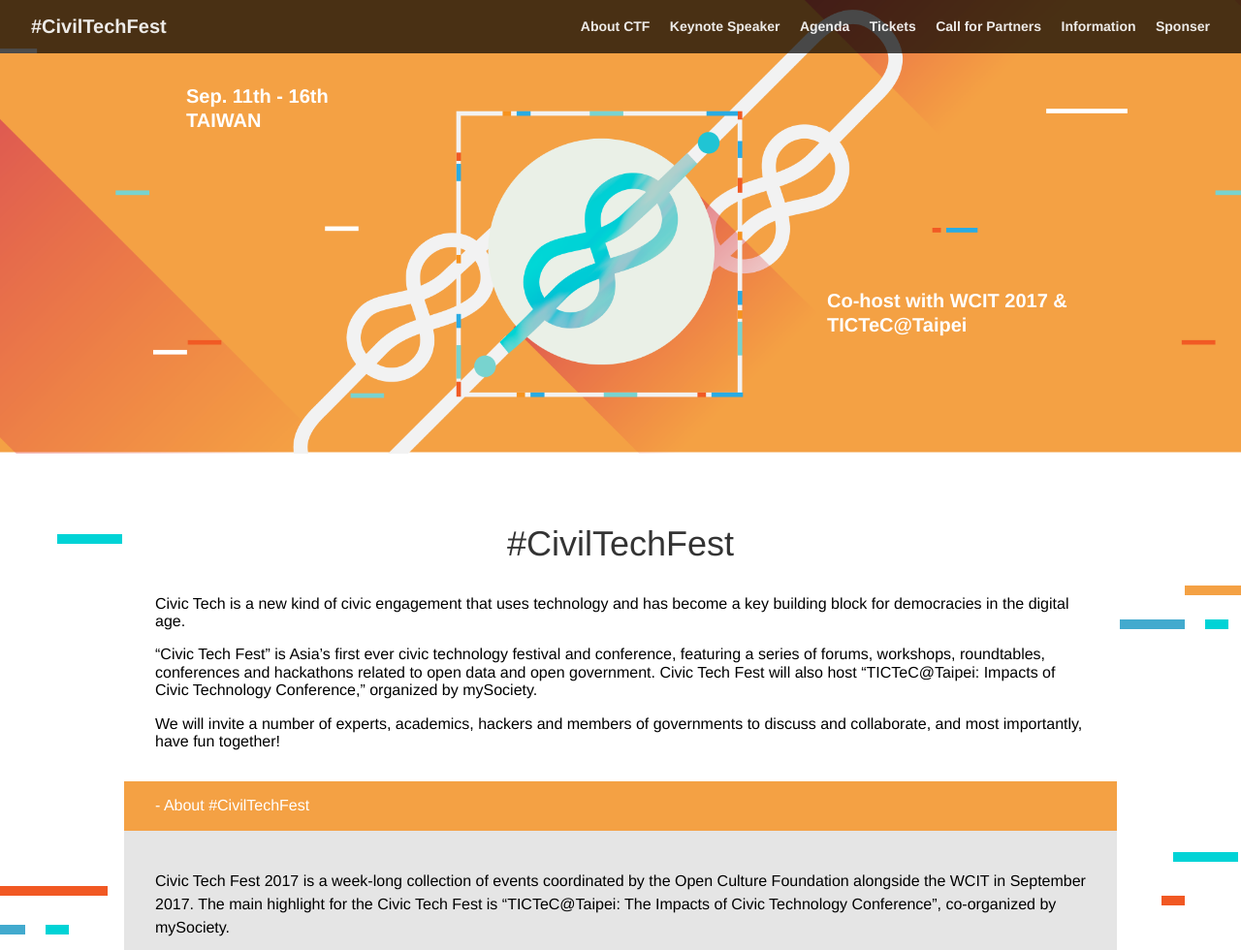
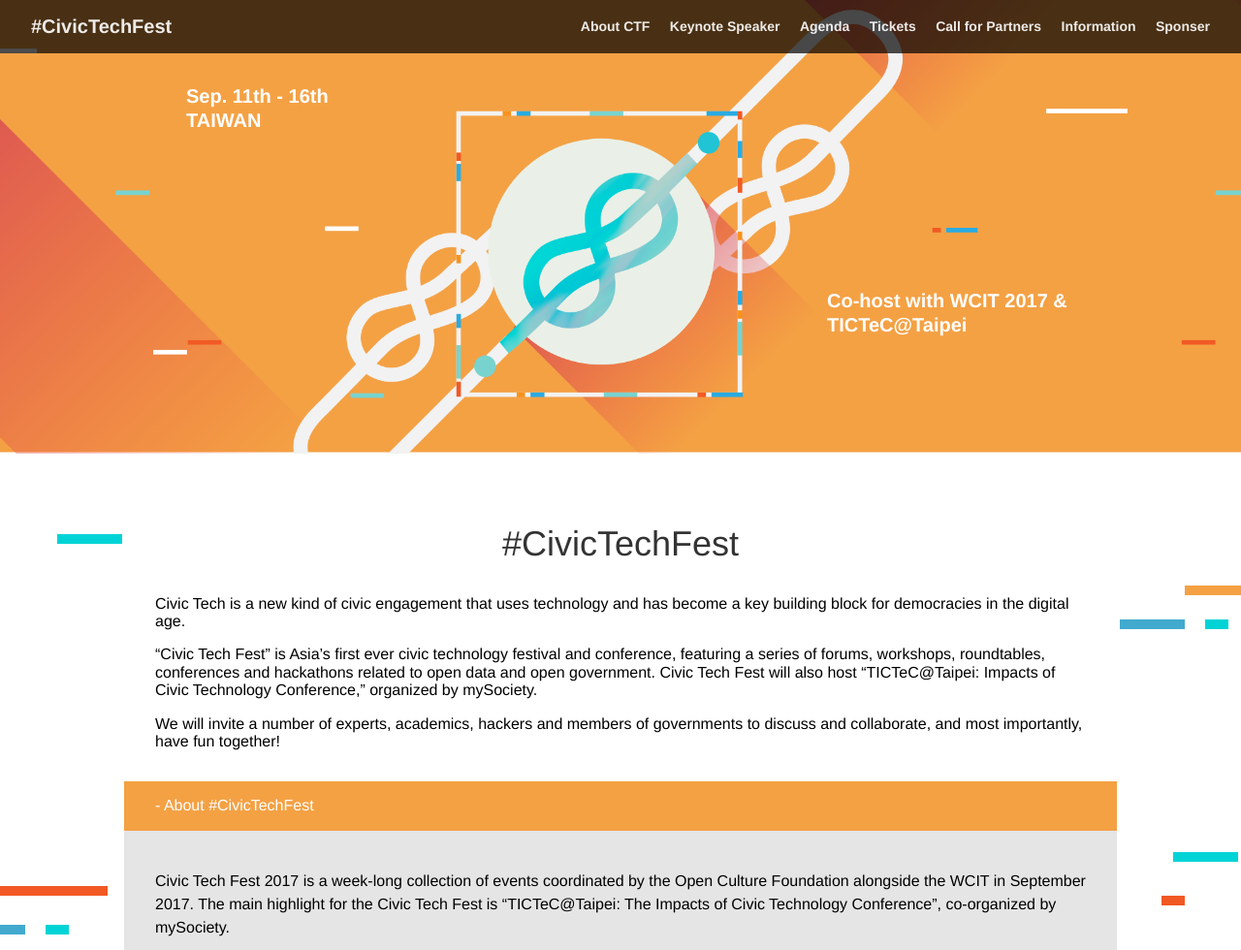
Before and after one commit to ocftw/ctfweb, a website: page index.html in a window 1280 px wide. Shown: the top 980 px of the page at 97% size. Drawn offline with nearby package versions, Linux system fonts and the light colour scheme.

Commit message:
change CivilTechFest to CivicTechFest

```diff
--- a/index.html
+++ b/index.html
@@ -5,7 +5,7 @@
     <meta charset="UTF-8" />
     <meta name="viewport" content="width=device-width">
     <link rel="stylesheet" href="./tachyons.min.css">
-    <title>#CivilTechFest</title>
+    <title>#CivicTechFest</title>
     <style>
         @font-face {
             font-family: 'fontello';
@@ -81,7 +81,7 @@
         <header class="w-100 pa3 pa3-l ph5-ns bg-black-70 fixed z-999">
             <div class="db dt-ns mw9 center v-mid w-100 white-90">
                 <div class="dib dtc-ns v-mid tl w-20">
-                    <a href="#top" class="pl3-l dib f4 fw6 link white-90" title="Home">#CivilTechFest</a>
+                    <a href="#top" class="pl3-l dib f4 fw6 link white-90" title="Home">#CivicTechFest</a>
                 </div>
                 <!-- menu for large -->
                 <nav class="dn dtc-l v-mid w-100 tl tr-ns mt2 mt0-ns">
@@ -122,7 +122,7 @@
         <article class="ph3 ph6-ns pv4 pv5-ns mw9 center multi-bg" id="about">
             <div>
                 <div class="ph4 center tc">
-                    <h1 class="mv2 f3 f2-ns black-80 normal">#CivilTechFest</h1>
+                    <h1 class="mv2 f3 f2-ns black-80 normal">#CivicTechFest</h1>
 
                     <div class="center tl mt4">
                         <p>Civic Tech is a new kind of civic engagement that uses technology and has become a key building block for democracies in the digital age.</p>
@@ -132,7 +132,7 @@
                 </div>
 
                 <div class="mt4">
-                    <div class="white bg-orange ph4 pv3 accordion-toggle pointer">- About #CivilTechFest</div>
+                    <div class="white bg-orange ph4 pv3 accordion-toggle pointer">- About #CivicTechFest</div>
                     <div class="bg-black-10 pv3 ph4 nested-copy-line-height">
                         <!--<p class="pv2">2017 世界公民科技週，主軸將由開放文化基金會邀請英國知名公民科技組織 mySociety，於2017 年 9 月，與 WCIT 共同舉辦「公民科技動能推升研討會 The Impacts of Civic Technology Conference」。此研討會與 g0v 零時政府年會有所區隔，較具學術性，接軌公民科技與學界研究新領域。並於研討會前後邀請國際與亞洲相關組織，舉辦其它活動與國際組織會議，包括 Data Bootcamp for NGOs 、開放政府研究報告發布等議程，開啟建立世界民主科技網絡的相關討論，期待透過串連世界各地的相關專家、團體，在台灣逐漸打造全球公民科技之重鎮。</p>-->
                         <p class="pv2">Civic Tech Fest 2017 is a week-long collection of events coordinated by the Open Culture Foundation alongside the WCIT in September 2017. The main highlight for the Civic Tech Fest is “TICTeC@Taipei: The Impacts of Civic Technology Conference”, co-organized by mySociety.</p>
```
